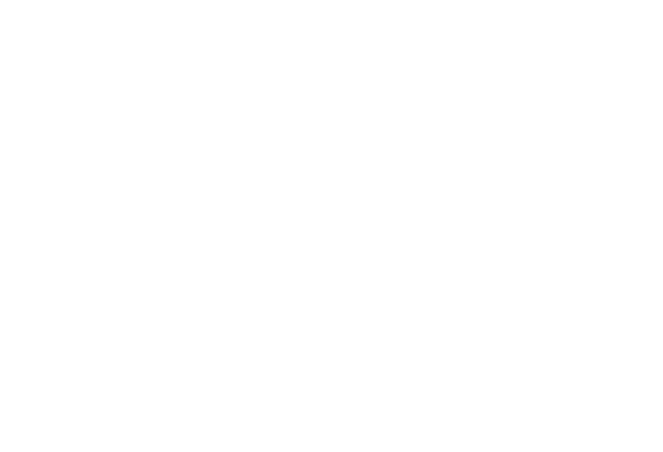
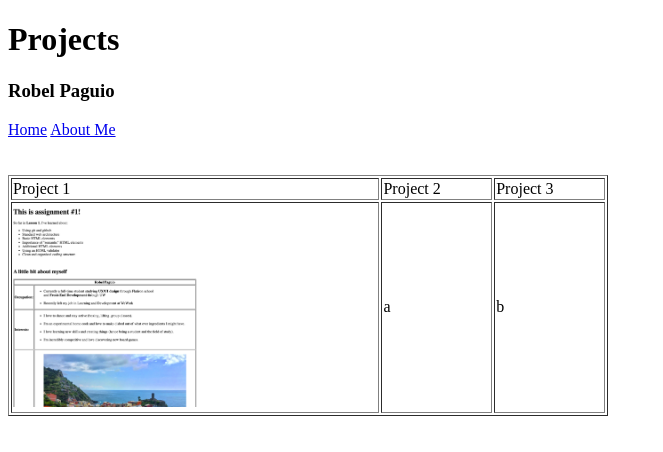
Before and after one commit to robelpaguio/Portfolio, a plain HTML site: page index.html in a window 1280 px wide. Shown: the whole page, without its empty margins (0-663 px from the left). Drawn offline with Linux system fonts and the light colour scheme.

Commit message:
Updated home page

```diff
--- a/index.html
+++ b/index.html
@@ -7,6 +7,37 @@
 </head>
 
 <body>
+<h1> Projects </h1>
+<h3> Robel Paguio </h3>
+
+<nav>
+  <a href="index.html">Home</a>
+  <a href="about-me.html">About Me</a>
+</nav>
+<br><br>
+
+<table border="1px" width="600px">
+  <tr>
+    <td>
+      Project 1
+    </td>
+    <td>
+      Project 2
+    </td>
+    <td>
+      Project 3
+    </td>
+
+  <tr>
+    <td>
+      <image src="assignment-1.png" width="200px" alt="Screenshot of assignment 1">
+    </td>
+    <td>
+      a
+    </td>
+    <td>
+      b
+    </td>
 
 </body>
 
```
